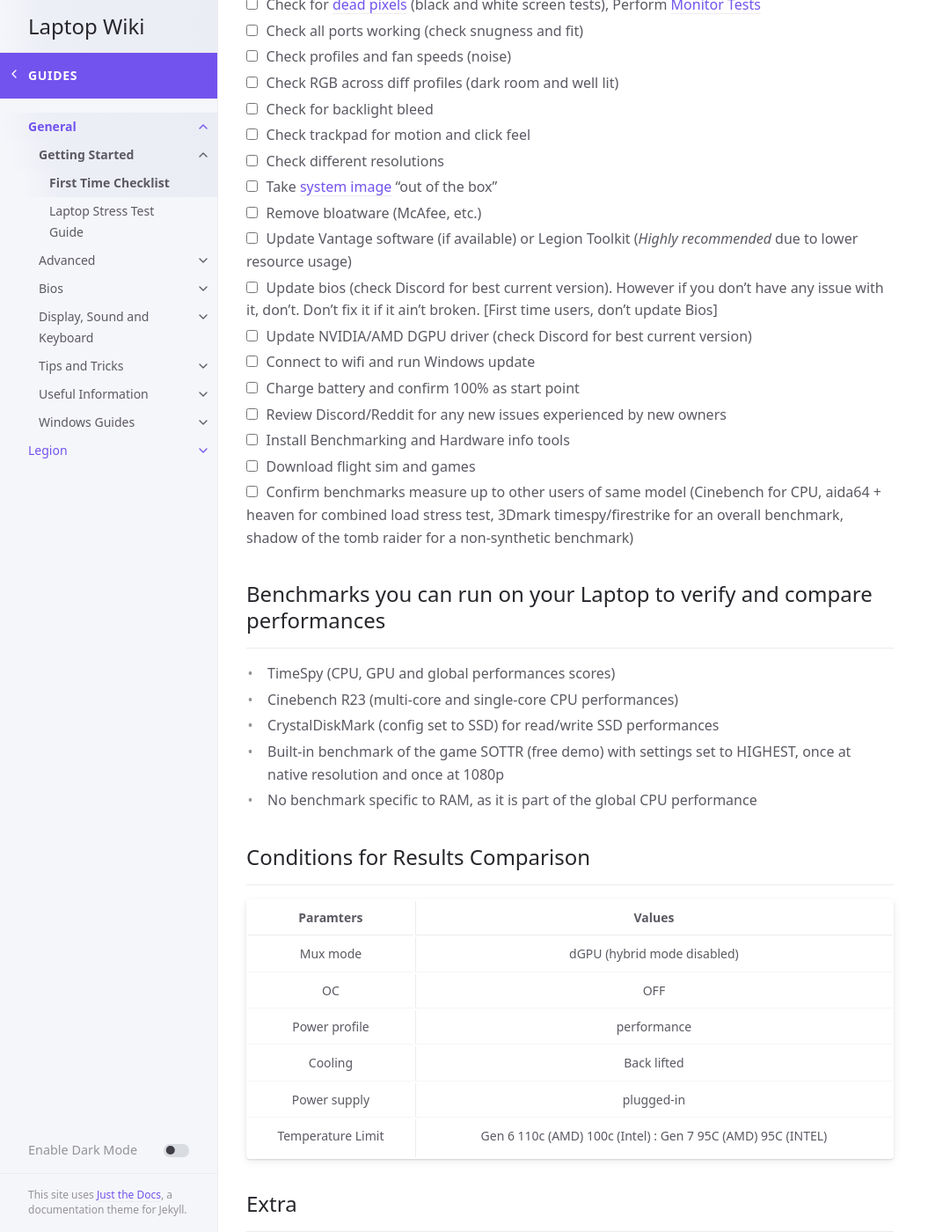
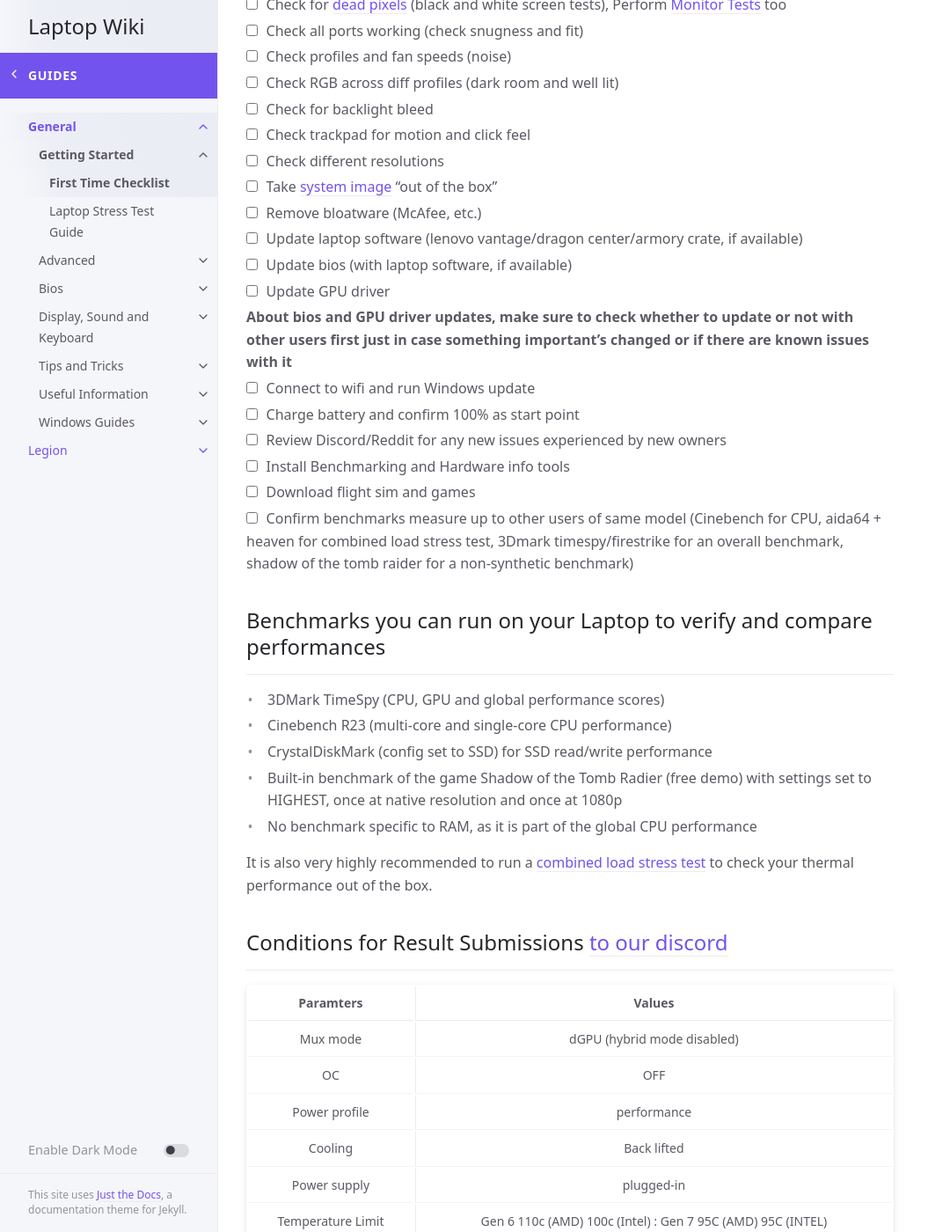
Before and after one commit to laptopwiki/laptopwiki.github.io, a Jekyll site: the page built from _guides/general/getting-started/laptop-new.md, in a window 1280 px wide and 1400 px high, scrolled down 579 px. Shown: the whole window at 88% size, without its empty margins (0-1080 px from the left). Built offline with Jekyll 4.4.1, drawn with Linux system fonts in a browser that asks for light colours; cached includes are drawn as plain includes; some of the changed text lies outside the part shown.

Commit message:
Update laptop-new.md
Added some detail, made it more polished.

```diff
--- a/_guides/general/getting-started/laptop-new.md
+++ b/_guides/general/getting-started/laptop-new.md
@@ -19,18 +19,19 @@ contributors: ['averyspeedybird', 'kirakenchin']
 - [ ] Open and close lid (check hinges) (when setting up windows, don’t connect to wifi, therefore you won’t have to deal with unnecessary microsoft services)
 - [ ] Verify actual specs are what you bought (hwinfo and model number)
 - [ ] Check all keyboard keys multiple hits (enter key)
-- [ ] Check for [dead pixels](https://lcdtech.info/en/tests/dead.pixel.htm){:target="_blank"} (black and white screen tests), Perform [Monitor Tests](https://arnowelzel.de/en/tools/monitor-test){:target="_blank"}
+- [ ] Check for [dead pixels](https://lcdtech.info/en/tests/dead.pixel.htm) (black and white screen tests), Perform [Monitor Tests](https://arnowelzel.de/en/tools/monitor-test) too
 - [ ] Check all ports working (check snugness and fit)
 - [ ] Check profiles and fan speeds (noise)
 - [ ] Check RGB across diff profiles (dark room and well lit)
 - [ ] Check for backlight bleed
 - [ ] Check trackpad for motion and click feel
 - [ ] Check different resolutions
-- [ ] Take [system image](https://www.youtube.com/watch?v=x9BGn4MivJw){:target="_blank"} “out of the box”
+- [ ] Take [system image](https://www.youtube.com/watch?v=x9BGn4MivJw) “out of the box”
 - [ ] Remove bloatware (McAfee, etc.)
-- [ ] Update Vantage software (if available) or Legion Toolkit (*Highly recommended* due to lower resource usage)
-- [ ] Update bios (check Discord for best current version). However if you don’t have any issue with it, don’t. Don’t fix it if it ain’t broken. [First time users, don’t update Bios]
-- [ ] Update NVIDIA/AMD DGPU driver (check Discord for best current version)
+- [ ] Update laptop software (lenovo vantage/dragon center/armory crate, if available)
+- [ ] Update bios (with laptop software, if available)
+- [ ] Update GPU driver
+- **About bios and GPU driver updates, make sure to check whether to update or not with other users first just in case something important's changed or if there are known issues with it**
 - [ ] Connect to wifi and run Windows update
 - [ ] Charge battery and confirm 100% as start point
 - [ ] Review Discord/Reddit for any new issues experienced by new owners
@@ -40,13 +41,15 @@ contributors: ['averyspeedybird', 'kirakenchin']
 
 ## Benchmarks you can run on your Laptop to verify and compare performances
 
-- TimeSpy (CPU, GPU and global performances scores)
-- Cinebench R23 (multi-core and single-core CPU performances)
-- CrystalDiskMark (config set to SSD) for read/write SSD performances
-- Built-in benchmark of the game SOTTR (free demo) with settings set to HIGHEST, once at native resolution and once at 1080p
+- 3DMark TimeSpy (CPU, GPU and global performance scores)
+- Cinebench R23 (multi-core and single-core CPU performance)
+- CrystalDiskMark (config set to SSD) for SSD read/write performance
+- Built-in benchmark of the game Shadow of the Tomb Radier (free demo) with settings set to HIGHEST, once at native resolution and once at 1080p
 - No benchmark specific to RAM, as it is part of the global CPU performance
 
-## Conditions for Results Comparison
+It is also very highly recommended to run a [combined load stress test](https://rentry.org/stresstest) to check your thermal performance out of the box.
+
+## Conditions for Result Submissions [to our discord](https://discord.gg/CtDvEHecHn)
 
 |  Paramters | Values |
 | :-------------: |:-------------:|
@@ -56,10 +59,6 @@ contributors: ['averyspeedybird', 'kirakenchin']
 | Cooling | Back lifted |
 | Power supply | plugged-in |
 | Temperature Limit | Gen 6 110c (AMD) 100c (Intel) : Gen 7 95C (AMD) 95C (INTEL) |
-
-## Extra
-Above conditions are only for comparison purpose, feel free to run bm with other parameters if you want to
-
 
 |  Sharing results | Posting format (e.g) |
 | :-------------: |:-------------:|
@@ -71,10 +70,17 @@ Above conditions are only for comparison purpose, feel free to run bm with other
 | Power profile | performance Cooling | Back lifted |
 | Nvidia Driver | 511.23 |
 
+The above conditions are only for comparing your results to the other laptops on our discord server, feel free to run benchmarks with other parameters if you want to.
+
+## Extra
+Legion specific items:
+
+- You could use [Legion Toolkit](https://github.com/BartoszCichecki/LenovoLegionToolkit/releases/tag/2.3.1) instead of vantage if you would like lower resource consumption
+- It is generally not recommended to update the BIOS version with Legion laptops because lenovo has a habit of breaking things with each new bios release. **Always check with other users on the discord before considering updating the bios.**
 
 Enjoy and have fun!
 
-[Source](https://rentry.org/laptopsetupguide){:target="_blank"}
+[Source](https://rentry.org/laptopsetupguide)
 
 <script type="text/javascript">
   $(document).ready(function(){
```
